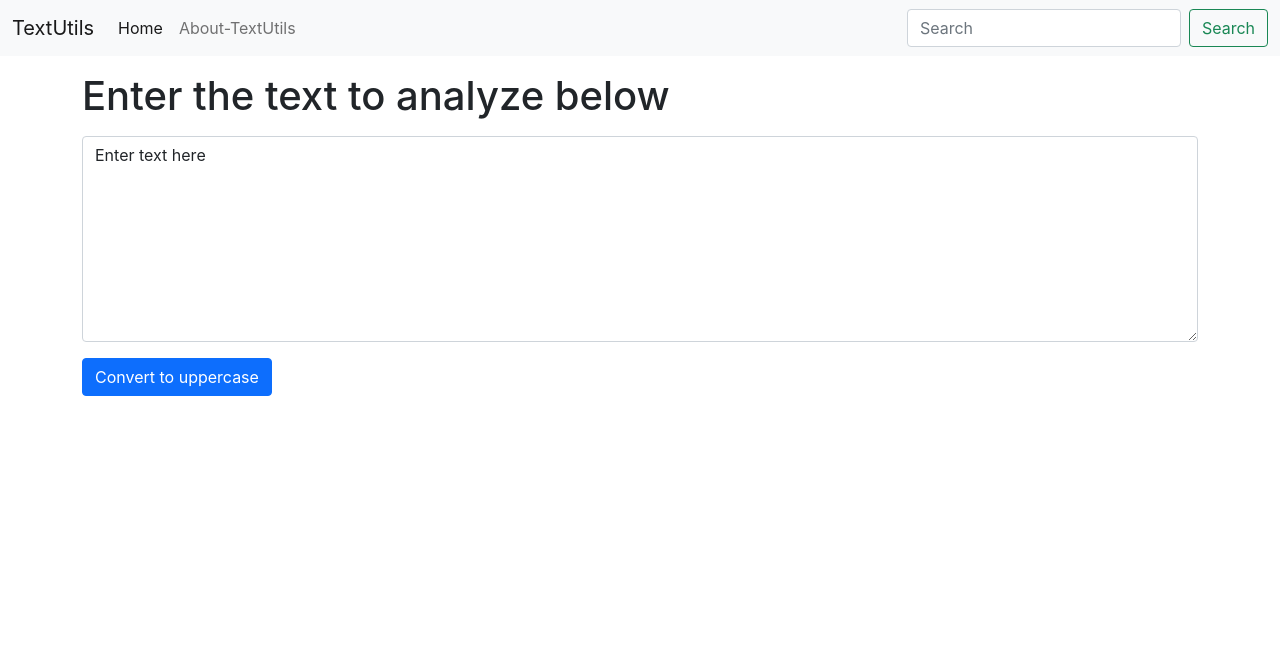
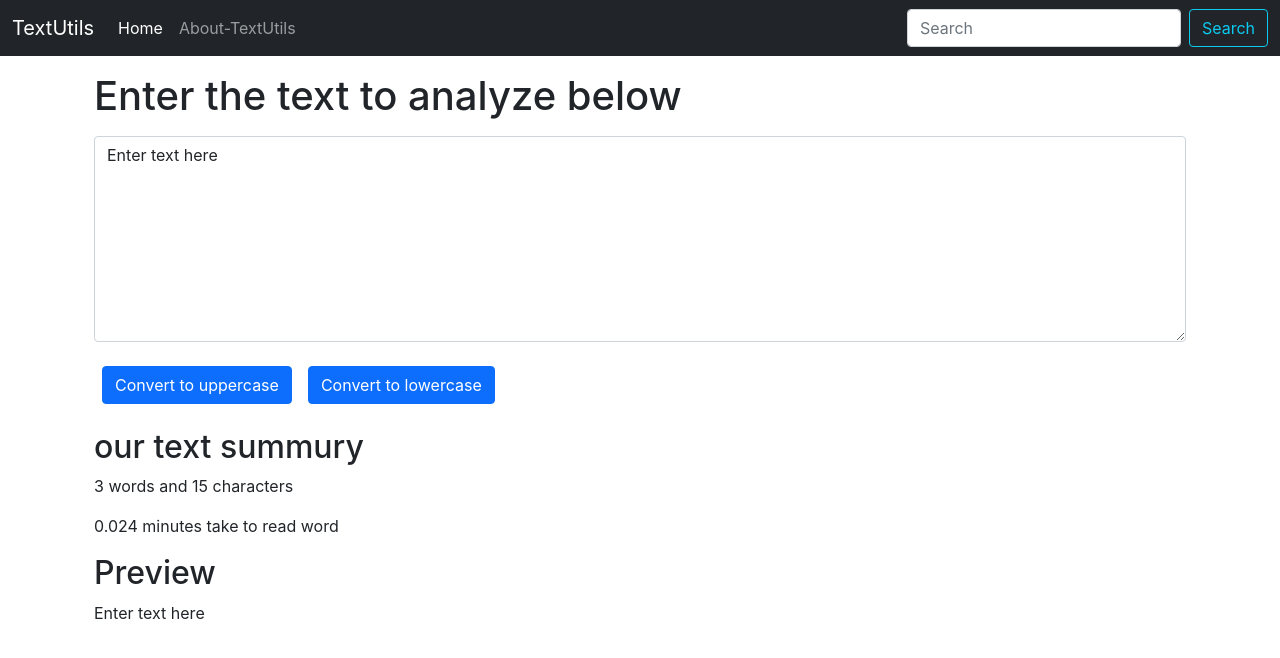
Before and after one commit to Radmehan/React-js, a React (Create React App) app: page / in a window 1280 px wide. Shown: the top 658 px of the page. Built offline with nearby package versions, Linux system fonts and the light colour scheme.

Commit message:
tutorial-8 adding more logic

```diff
--- a/src/components/Navbar.js
+++ b/src/components/Navbar.js
@@ -3,7 +3,7 @@
 
 export default function Navbar(props) {
   return(
-    <nav className="navbar navbar-expand-lg navbar-light bg-light">
+    <nav className="navbar navbar-expand-lg navbar-dark bg-dark">
     <div className="container-fluid">
       <a className="navbar-brand" href="/">{props.title}</a>
       <button className="navbar-toggler" type="button" data-bs-toggle="collapse" data-bs-target="#navbarSupportedContent" aria-controls="navbarSupportedContent" aria-expanded="false" aria-label="Toggle navigation">
@@ -20,7 +20,7 @@
         </ul>
         <form className="d-flex">
           <input className="form-control me-2" type="search" placeholder="Search" aria-label="Search"/>
-          <button className="btn btn-outline-success" type="submit">Search</button>
+          <button className="btn btn-outline-info" type="submit">Search</button>
         </form>
       </div>
     </div>
--- a/src/components/TextForm.js
+++ b/src/components/TextForm.js
@@ -4,11 +4,21 @@
 export default function TextForm(props) {
     const [text, setText] = useState("Enter text here");
 
+//uppercase function
     const handleUpClick = ()=>{
         // console.log("Uppercase was clicked" + text);
         let newText= text.toUpperCase();
         setText(newText);
     }
+
+//lowercase function
+const handleLoClick = ()=>{
+  // console.log("Uppercase was clicked" + text);
+  let newText= text.toLowerCase();
+  setText(newText);
+}
+
+//event handle function
     const handleOnchange = (event)=>{
         // console.log("On change");
         setText(event.target.value);
@@ -18,12 +28,23 @@
     //setText("New text"); // Correct way to set text
 
     return (
-      <div className="my-3">
-        <h1>{props.heading}</h1>
-        <div className="my-3">
-        <textarea className="form-control" value={text} onChange={handleOnchange} id='myBox' rows="8"></textarea>
+      <>
+        <div className="container my-3">
+          <h1>{props.heading}</h1>
+          <div className="my-3">
+          <textarea className="form-control" value={text} onChange={handleOnchange} id='myBox' rows="8"></textarea>
+          </div>
+          <button className="btn btn-primary mx-2 my-2" onClick={handleUpClick}>Convert to uppercase</button>
+          <button className="btn btn-primary mx-2 my-2" onClick={handleLoClick}>Convert to lowercase</button>
         </div>
-        <button className="btn btn-primary" onClick={handleUpClick}>Convert to uppercase</button>
-      </div>
+        <div className="container">
+          <h2>our text summury</h2>
+          <p>{text.split(' ').length} words and {text.length} characters</p>
+          <p>{0.008 * text.split(' ').length} minutes take to read word</p>
+          <h2>Preview</h2>
+          <p>{text}</p>
+        </div>
+
+      </>
     );
 }
```
